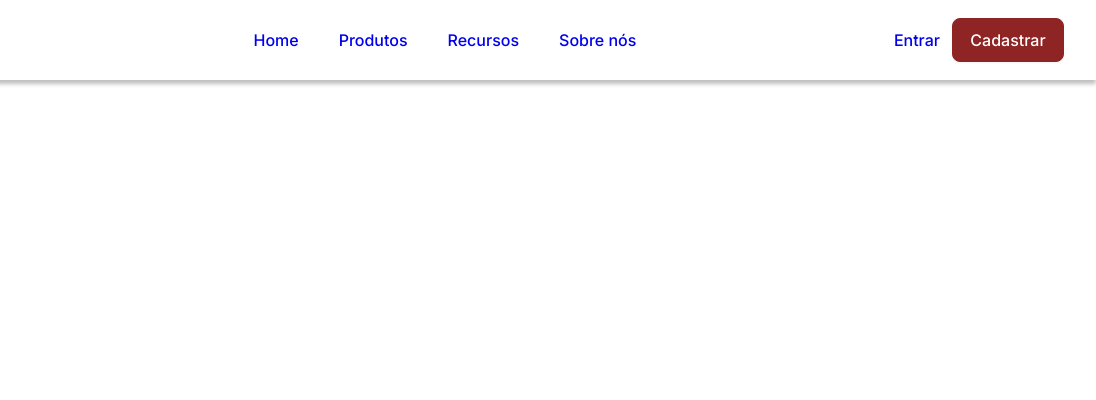
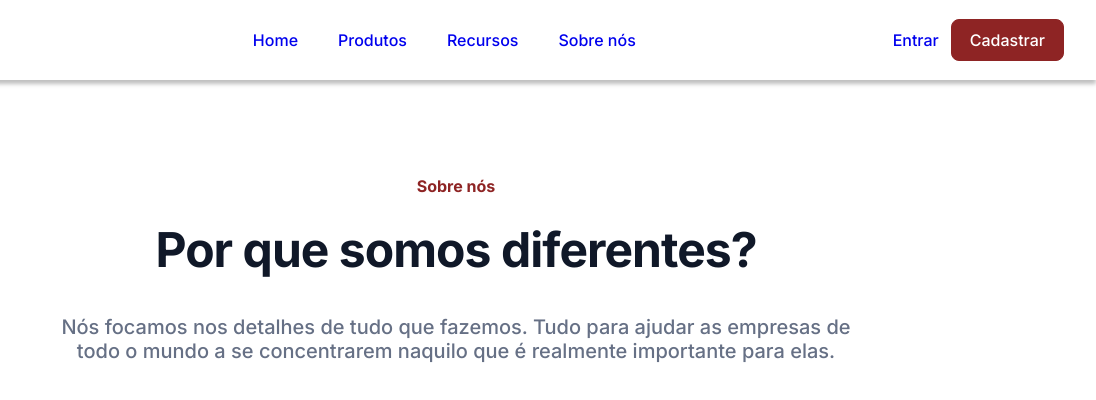
Before and after one commit to adrianoardev/7DaysOfCode-HTML_e_CSS, a plain HTML site: page index.html in a window 1280 px wide. Shown: the full height of the page, 184-1280 px from the left. Drawn offline with Linux system fonts and the light colour scheme.

Commit message:
commit parte 2 finalizada

```diff
--- a/index.html
+++ b/index.html
@@ -34,8 +34,23 @@
         <li class="cadastrar"><a href="#">Cadastrar</a></li>
       </ul>
     </div>
+  </header>
 
-  </header>
+  <div class="cabecalho-container">
+
+    <span>Sobre nós</span>
+
+    <h2>Por que somos diferentes?</h2>
+
+    <div class="cabecalho-container-p">
+      <p>Nós focamos nos detalhes de tudo que fazemos. Tudo para ajudar as empresas de todo o mundo a se concentrarem
+        naquilo que é realmente importante para elas.</p>
+    </div>
+
+
+
+
+  </div>
 
 </body>
 
--- a/style.css
+++ b/style.css
@@ -1,17 +1,21 @@
+:root {
+  --text-color: #667085;
+  --main-color: #8e2424;
+}
+
 * {
   margin: 0;
   padding: 0;
   box-sizing: border-box;
   list-style: none;
   text-decoration: none;
+  font-family: 'Inter', sans-serif;
 }
 
 body {
   background-color: #fff;
   width: 100%;
-  height: 100%;
-  background: #FFFFFF;
-  font-family: 'Inter', sans-serif;
+  height: 100vh;
 }
 
 header {
@@ -19,7 +23,6 @@ header {
   justify-content: space-between;
   align-items: center;
 
-  background: #FFFFFF;
   box-shadow: 0px 4px 4px rgba(0, 0, 0, 0.25);
 
   height: 80px;
@@ -47,15 +50,49 @@ header {
   padding: 10px 18px;
   gap: 8px;
   border: 1px solid #8e2424;
-  box-shadow: 0px 1px 2px rgba(16, 24, 40, 0.05);
   background: #8e2424;
-  width: 112px;
-  height: 44px;
   border-radius: 8px;
 }
 
 .cadastrar a {
   font-weight: 500;
   font-size: 16px;
-  color: #FFFFFF;
+  color: #FFF;
 }
+
+/***************** CABEÇALHO *****************/
+.cabecalho-container {
+  width: 100%;
+  height: 407px;
+  display: flex;
+  flex-direction: column;
+  align-items: center;
+  gap: 24px;
+  padding: 96px 0px;
+}
+
+span {
+  font-size: 16px;
+  font-weight: 600;
+  color: var(--main-color);
+}
+
+.cabecalho-container h2 {
+  font-size: 48px;
+  letter-spacing: -0.02em;
+  color: #101828;
+}
+
+.cabecalho-container-p {
+  display: flex;
+  width: 792px;
+  height: 83px;
+  padding: 12px 0px 0px;
+}
+
+.cabecalho-container-p p {
+  font-size: 20px;
+  text-align: center;
+  color: var(--text-color);
+  font-weight: 400;
+}
```
